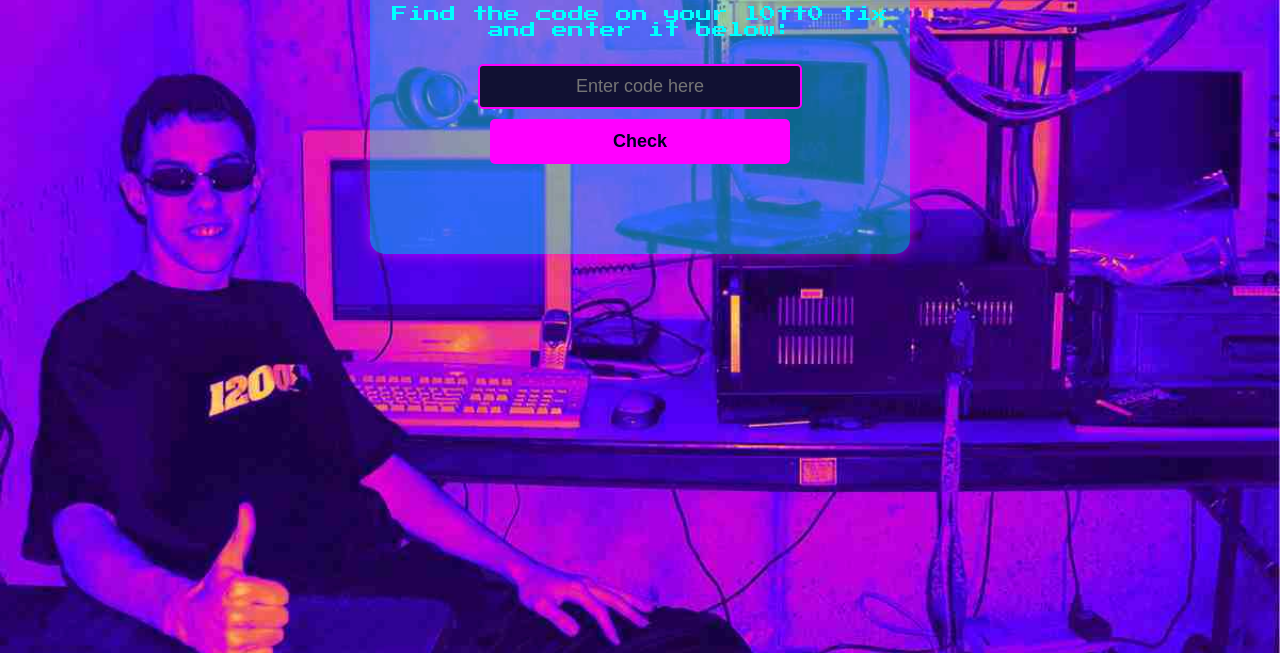
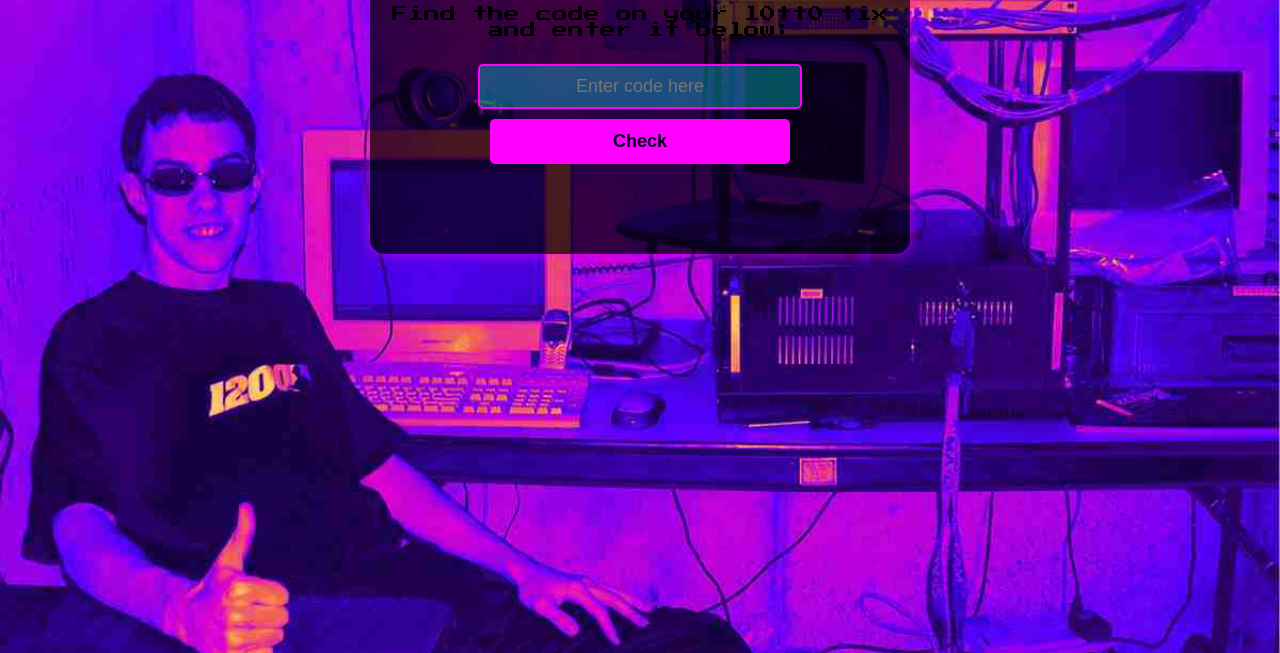
Before and after one commit to kidgrandma/l3g0_l0tt0, a plain HTML site: page index.html in a window 1280 px wide. Shown: the part 147-800 px from the top of the page. Drawn offline with Linux system fonts and the light colour scheme.

Commit message:
Update index.html

```diff
--- a/index.html
+++ b/index.html
@@ -8,16 +8,16 @@
     <style>
         @import url('https://fonts.googleapis.com/css2?family=Press+Start+2P&display=swap');
 
-        body {
+    body {
             font-family: 'Press Start 2P', cursive;
-            background: url('assets/Checkticket.jpg') no-repeat center center fixed;
+            background: #000 url('assets/Checkticket.jpg') no-repeat center center fixed;
             background-size: cover;
-            color: #00FFFF; /* Neon Cyan */
+            color: #000000; /* Neon Cyan */
             text-align: center;
             padding: 50px;
         }
         .container {
-            background: rgba(0, 255, 255, 0.4);
+            background: rgba(0, 0, 0, 0.7);
             padding: 20px;
             border-radius: 15px;
             box-shadow: 0 0 15px rgba(255, 0, 255, 0.7); /* Magenta glow */
@@ -34,7 +34,7 @@
             text-align: center;
             border-radius: 5px;
             border: 2px solid #FF00FF; /* Neon Magenta */
-            background: #111133; /* Dark navy */
+            background: rgba(0, 255, 255, 0.3); /* Dark navy */
             color: #00FFFF; /* Cyan text */
         }
         button {
```
